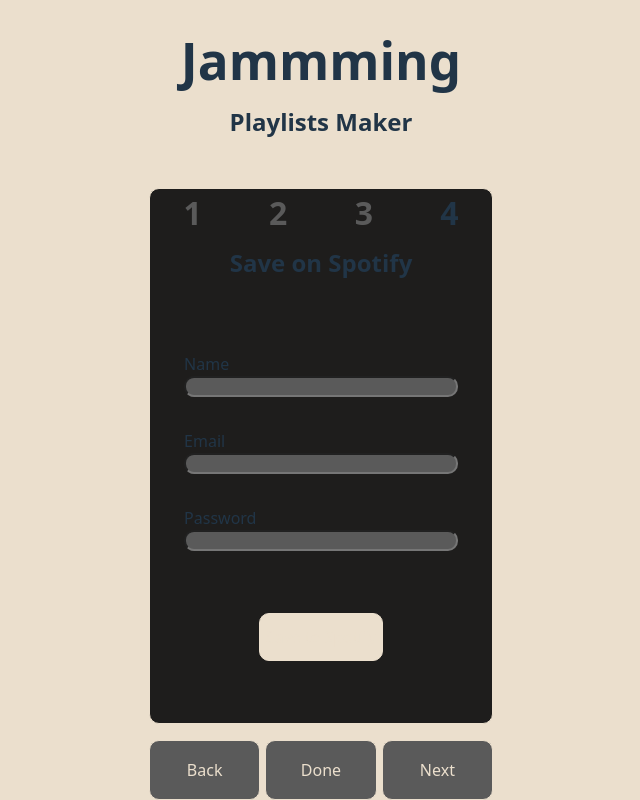
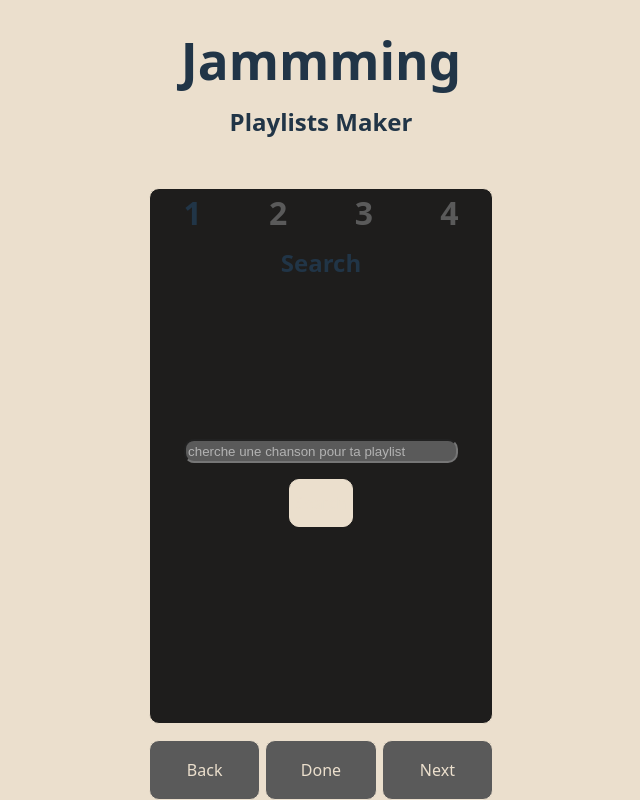
Before and after one commit to rjacqmotte/jammming, a React app: page / in a window 1280 px wide. Shown: the whole page, without its empty margins (319-959 px from the left). Built offline with nearby package versions, Linux system fonts and the light colour scheme; the HTML template or start-up script is replaced by a standard one.

Commit message:
create dynamical menu - handelfunction and props on index state, transform appstate setter in indexstate setter

```diff
--- a/src/App.jsx
+++ b/src/App.jsx
@@ -5,17 +5,29 @@
 
 function App() {
   const appStates = [
-      {number: 1, title: 'Search', view: 'searchBar', buttons: 'config_A'},
-      {number: 2, title: 'Select', view: 'trackList', buttons: 'config_B'},
-      {number: 3, title: 'Confirm', view: 'trackList2', buttons: 'config_C'},
-      {number: 4, title: 'Save on Spotify', view: 'saveForm', buttons: 'config_D'}
-    ]
+    { number: 1, title: 'Search', view: 'searchBar', buttons: 'config_A' },
+    { number: 2, title: 'Select', view: 'trackList', buttons: 'config_B' },
+    { number: 3, title: 'Confirm', view: 'trackList2', buttons: 'config_C' },
+    { number: 4, title: 'Save on Spotify', view: 'saveForm', buttons: 'config_D' }
+  ]
 
-  const [appState, setAppState] = useState(appStates[3])
+  const [indexState, setIndexState] = useState(0)
+
+  function nextState() {
+    setIndexState(prev => Math.min(prev + 1, appStates.length - 1))
+  }
+  function previousState() {
+    setIndexState(prev => Math.max(prev - 1, 0))
+  }
+
+  const handleClickNavButtons = [nextState, previousState]
+
+  // On dérive l’état courant à partir de l’index
+  const appState = appStates[indexState]
 
   return (
     <>
-      <AppView appState={appState} />
+      <AppView appState={appState} onClickNavButtons={handleClickNavButtons} />
     </>
   )
 }
--- a/src/components/AppView/AppView.jsx
+++ b/src/components/AppView/AppView.jsx
@@ -10,7 +10,7 @@
       <div className={styles.AppView}>
         <Header/>
         <MainView appState={props.appState}/>
-        <NavButtons config={props.appState.buttons}/>
+        <NavButtons config={props.appState.buttons} onClick={props.onClickNavButtons}/>
       </div>
     </>
   )
--- a/src/components/NavButtons/NavButtons.jsx
+++ b/src/components/NavButtons/NavButtons.jsx
@@ -1,17 +1,17 @@
 import styles from './NavButtons.module.css'
 
-function NavButtons() {
+function NavButtons(props) {
     return (
         <nav className={styles.navButtons}>
             <ul className={styles.navButtonsList}>
                 <li className={styles.navButtonsItem}>
-                    <button className={styles.navButtonsBtn}>Back</button>
+                    <button className={styles.navButtonsBtn} onClick={props.onClick[1]}>Back</button>
                 </li>
                 <li className={styles.navButtonsItem}>
-                    <button className={styles.navButtonsBtn}>Done</button>
+                    <button className={styles.navButtonsBtn} onClick={props.onClick[0]}>Done</button>
                 </li>
                 <li className={styles.navButtonsItem}>
-                    <button className={styles.navButtonsBtn}>Next</button>
+                    <button className={styles.navButtonsBtn} onClick={props.onClick[0]}>Next</button>
                 </li>
             </ul>
         </nav>
```
